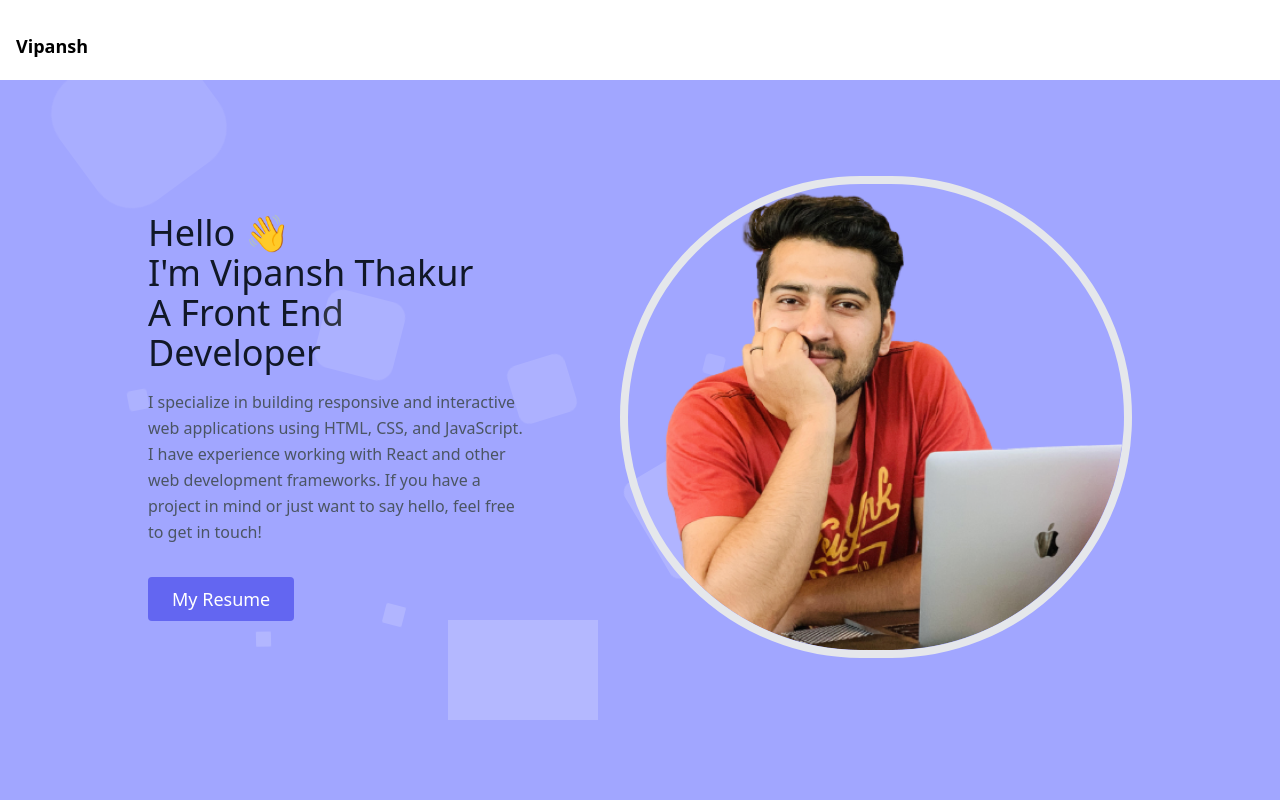
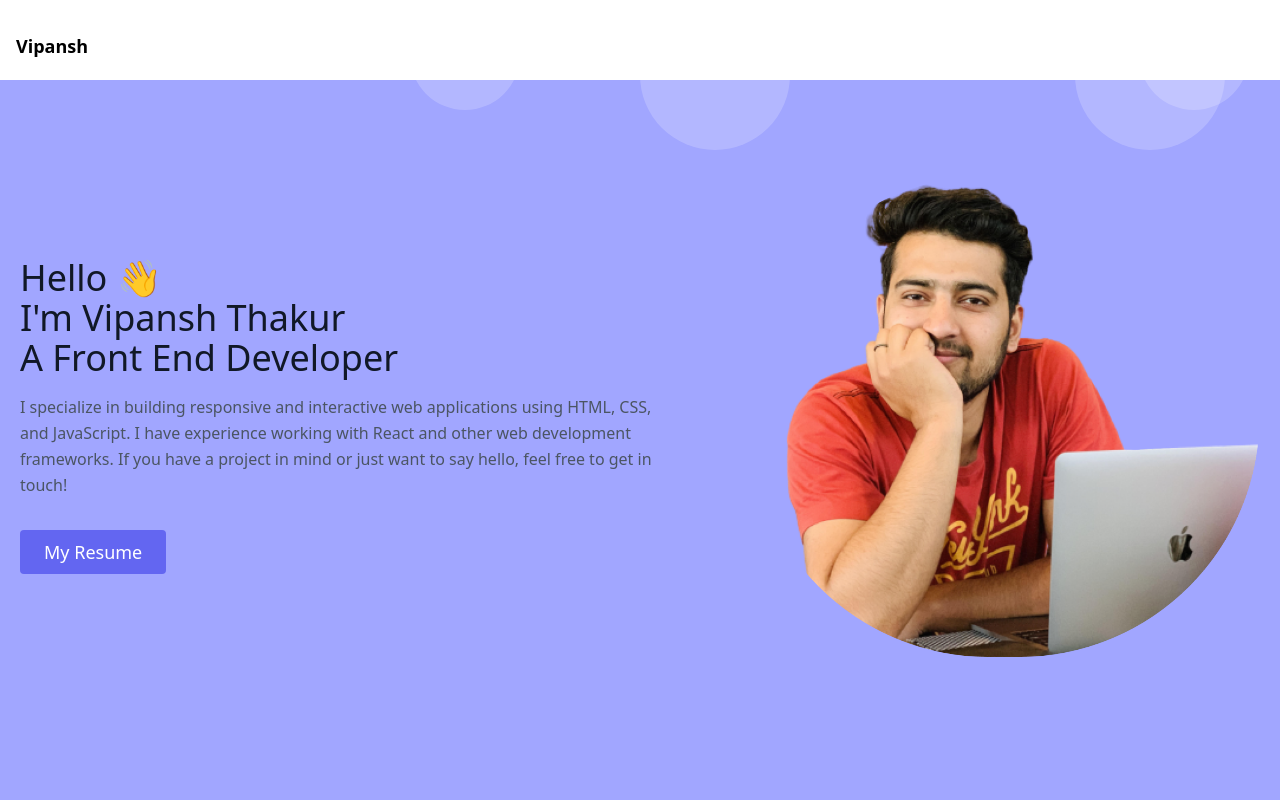
Before and after one commit to vipansh/portfolio2021, a Next.js app: page / in a window 1280 px wide. Shown: the top 800 px of the page. Built offline with nearby package versions, Linux system fonts and the light colour scheme.

Commit message:
🛠 fix:animation positionto be random

```diff
--- a/components/BackgroundAnimation.js
+++ b/components/BackgroundAnimation.js
@@ -1,26 +1,35 @@
 import React from 'react'
-export const BackgroundAnimation = ({ children }) => {
-    return (
-        <>
-            <div className="context">
-                <div className="allchildren">{children}</div>
-            </div>
 
 
-            <div className="area" >
-                <ul className="circles">
-                    <li></li>
-                    <li></li>
-                    <li></li>
-                    <li></li>
-                    <li></li>
-                    <li></li>
-                    <li></li>
-                    <li></li>
-                    <li></li>
-                    <li></li>
-                </ul>
-            </div >
-        </>
-    )
-}
+export const BackgroundAnimation = ({ children, circlesCount = 10 }) => {
+    const circles = new Array(circlesCount).fill(null).map((_, i) => {
+      const animationDelay = i % 2 === 0 ? i * 2 : (i - 1) * 2;
+      const animationDuration = i % 4 === 0 ? 18 : 12;
+      const size = i % 4 === 0 ? 150 : i % 3 === 0 ? 110 : i % 2 === 0 ? 60 : 20;
+
+      return (
+        <li
+          key={i}
+          style={{
+            left: `${Math.floor(Math.random() * 80) + 10}%`,
+            width: `${size}px`,
+            height: `${size}px`,
+            animationDelay: `${animationDelay}s`,
+            animationDuration: `${animationDuration}s`,
+          }}
+        />
+      );
+    });
+
+    return (
+      <>
+        <div className="context">
+          <div className="allchildren">{children}</div>
+        </div>
+
+        <div className="area">
+          <ul className="circles">{circles}</ul>
+        </div>
+      </>
+    );
+  };
--- a/components/HeroSection.js
+++ b/components/HeroSection.js
@@ -20,7 +20,7 @@
           </div>
         </div>
         <div className="lg:max-w-lg lg:w-full md:w-1/2 w-5/6">
-          <img className="relative object-cover object-center rounded-full border-8 border-cyan-200 cursor-none z-10" alt="hero" src="assets/mypic.png" />
+          <img className="relative object-cover object-center rounded-full cursor-none z-10" alt="hero" src="assets/mypic.png" />
         </div>
       </div>
     </section>
--- a/styles/animate.css
+++ b/styles/animate.css
@@ -1,170 +1,57 @@
+:root {
+  --color-primary: #4e54c8;
+  --color-secondary: #a1a6ff;
+  --color-accent: #ffffff;
+}
+
+/* Context */
 .context {
-  width: 100%;
   position: absolute;
   top: 5rem;
+  width: 100%;
 }
 
 .allchildren {
-  color: rgb(0, 0, 0);
-  background: #a1a6ff;
+  background-color: var(--color-secondary);
+  color: #000000;
 }
 
+/* Animation Area */
 .area {
-  background: #4e54c8;
+  background-color: var(--color-primary);
+  height: 80vh;
   width: 100%;
-  height: 80vh;
 }
 
+/* Circles */
 .circles {
+  height: 90%;
+  left: 0;
+  overflow: hidden;
   position: absolute;
   top: 0;
-  left: 0;
   width: 100%;
-  height: 90%;
-  overflow: hidden;
 }
 
 .circles li {
-  position: absolute;
+  animation: animate 16s linear infinite;
+  background-color: rgba(255, 255, 255, 0.2);
+  border-radius: 50%;
   display: block;
   list-style: none;
-  width: 20px;
-  height: 20px;
-  background: rgba(255, 255, 255, 0.2);
-  animation: animate 16s linear infinite;
-  bottom: -50px;
+  position: absolute;
 }
 
-.circles li:nth-child(1) {
-  left: 25%;
-  width: 80px;
-  height: 80px;
-  animation-delay: 0s;
-}
-
-.circles li:nth-child(2) {
-  left: 10%;
-  width: 20px;
-  height: 20px;
-  animation-delay: 2s;
-  animation-duration: 12s;
-}
-
-.circles li:nth-child(3) {
-  left: 30%;
-  width: 20px;
-  height: 20px;
-  animation-delay: 4s;
-}
-
-.circles li:nth-child(4) {
-  left: 40%;
-  width: 60px;
-  height: 60px;
-  animation-delay: 0s;
-  animation-duration: 18s;
-}
-
-.circles li:nth-child(5) {
-  left: 55%;
-  width: 20px;
-  height: 20px;
-  animation-delay: 0s;
-}
-
-.circles li:nth-child(6) {
-  left: 50%;
-  width: 110px;
-  height: 110px;
-  animation-delay: 3s;
-}
-
-.circles li:nth-child(7) {
-  left: 35%;
-  width: 150px;
-  height: 150px;
-  animation-delay: 7s;
-}
-
-.circles li:nth-child(8) {
-  left: 50%;
-  width: 25px;
-  height: 25px;
-  animation-delay: 15s;
-  animation-duration: 45s;
-}
-
-.circles li:nth-child(9) {
-  left: 20%;
-  width: 15px;
-  height: 15px;
-  animation-delay: 2s;
-  animation-duration: 35s;
-}
-
-.circles li:nth-child(10) {
-  left: 5%;
-  width: 150px;
-  height: 150px;
-  animation-delay: 0s;
-  animation-duration: 11s;
-}
-
+/* Circle Animation */
 @keyframes animate {
   0% {
     transform: translateY(0) rotate(0deg);
     opacity: 1;
     border-radius: 0;
   }
-
   100% {
     transform: translateY(-1000px) rotate(720deg);
     opacity: 0;
     border-radius: 50%;
   }
 }
-
-.btn-shine {
-  padding: 2px 4px;
-  color: #ffffff;
-  background: linear-gradient(to right, #4d4d4d 0, white 10%, #7e2222 20%);
-  background-position: 0;
-  background-clip: text;
-  -webkit-background-clip: text;
-  -webkit-text-fill-color: transparent;
-  animation: shine 16s infinite linear;
-  animation-fill-mode: forwards;
-  -webkit-text-size-adjust: none;
-  font-weight: 700;
-  font-size: 1.25rem;
-  text-decoration: none;
-  white-space: nowrap;
-}
-
-@keyframes shine {
-  0% {
-    background-position: 0;
-  }
-  40% {
-    background-position: 160px;
-  }
-  60% {
-    background-position: 170px;
-  }
-  80% {
-    background-position: 120px;
-  }
-  100% {
-    background-position: 180px;
-  }
-}
-
-.containerMd {
-  width: 80%;
-}
-
-@media only screen and (max-width: 425px){
-	.containerMd {
-    width: 100%;
-  }
-}
```
